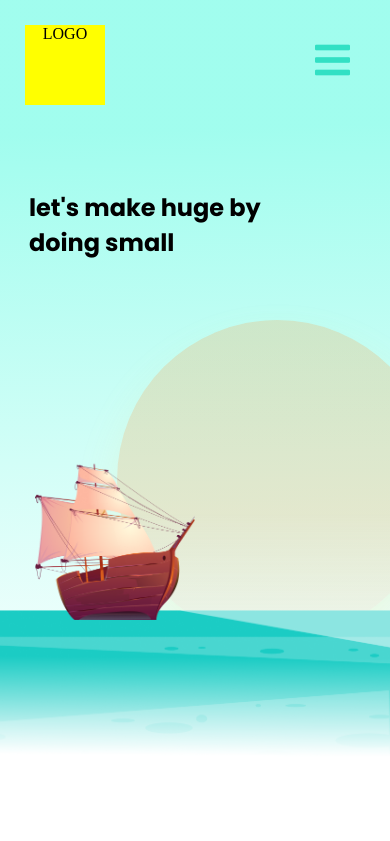
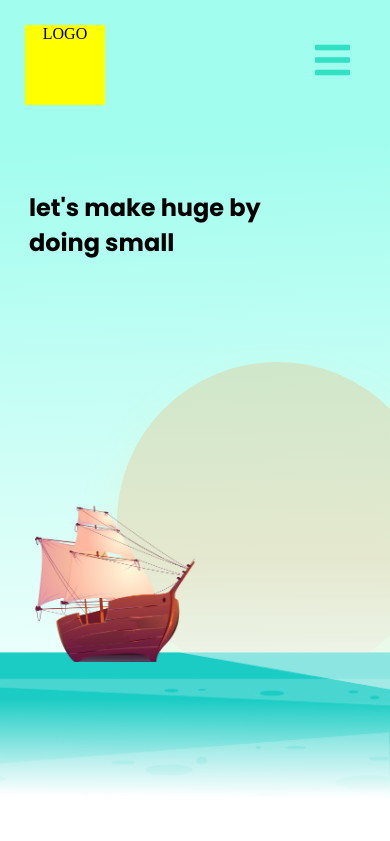
Before and after one commit to im-sivaprakash/piratescorp.com, a React (Create React App) app: page / in a window 390 px wide. Shown: the top 841 px of the page. Built offline with nearby package versions, Linux system fonts and the light colour scheme.

Commit message:
Update index.css

```diff
--- a/src/css/index.css
+++ b/src/css/index.css
@@ -182,7 +182,7 @@ textarea {
 
   /* ==== Home ==== */
   #home {
-    height: 90vh;
+    height: 95vh;
     position: relative;
     width: 100%;
     overflow: hidden;
```
